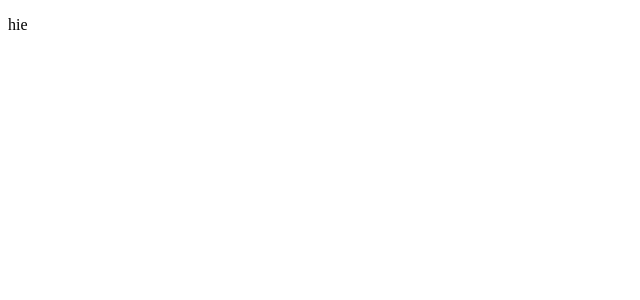
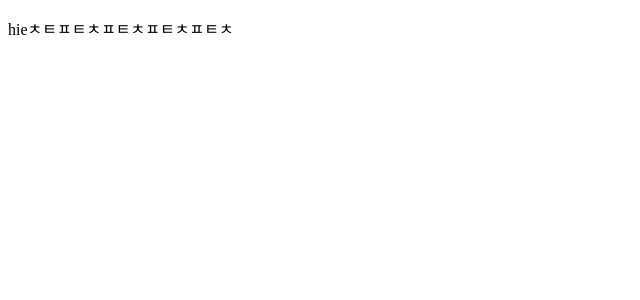
Before and after one commit to dlwnstjrzz/comento-shopping2, a React (Create React App) app: page / in a window 1280 px wide. Shown: the top 300 px of the page, without its empty margins (0-640 px from the left). Built offline with nearby package versions, Linux system fonts and the light colour scheme.

Commit message:
test: action test용

```diff
--- a/src/App.tsx
+++ b/src/App.tsx
@@ -3,7 +3,7 @@
 function App() {
   return (
     <div className="App">
-      <p>hie</p>
+      <p>hieㅊㅌㅍㅌㅊㅍㅌㅊㅍㅌㅊㅍㅌㅊ</p>
     </div>
   );
 }
```
